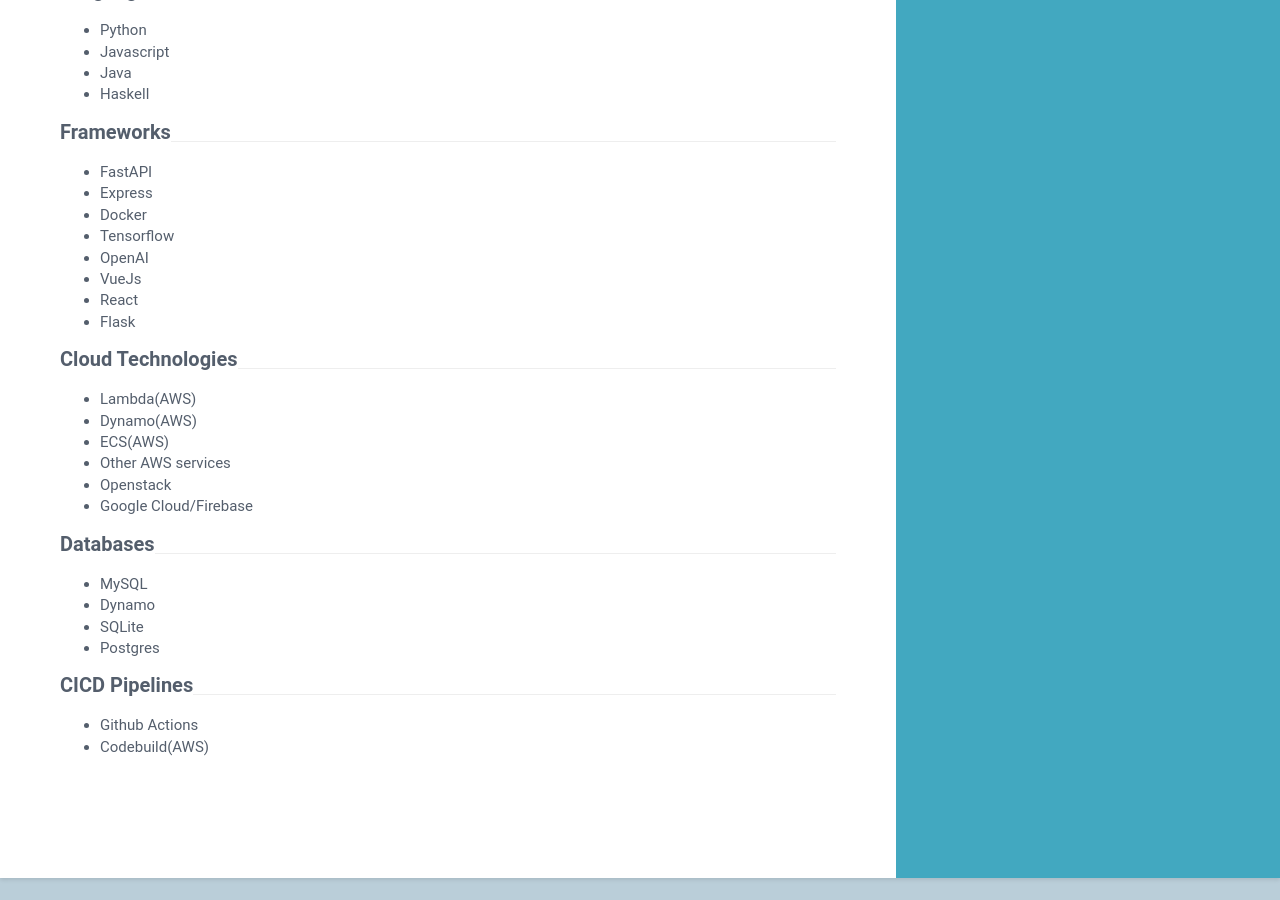
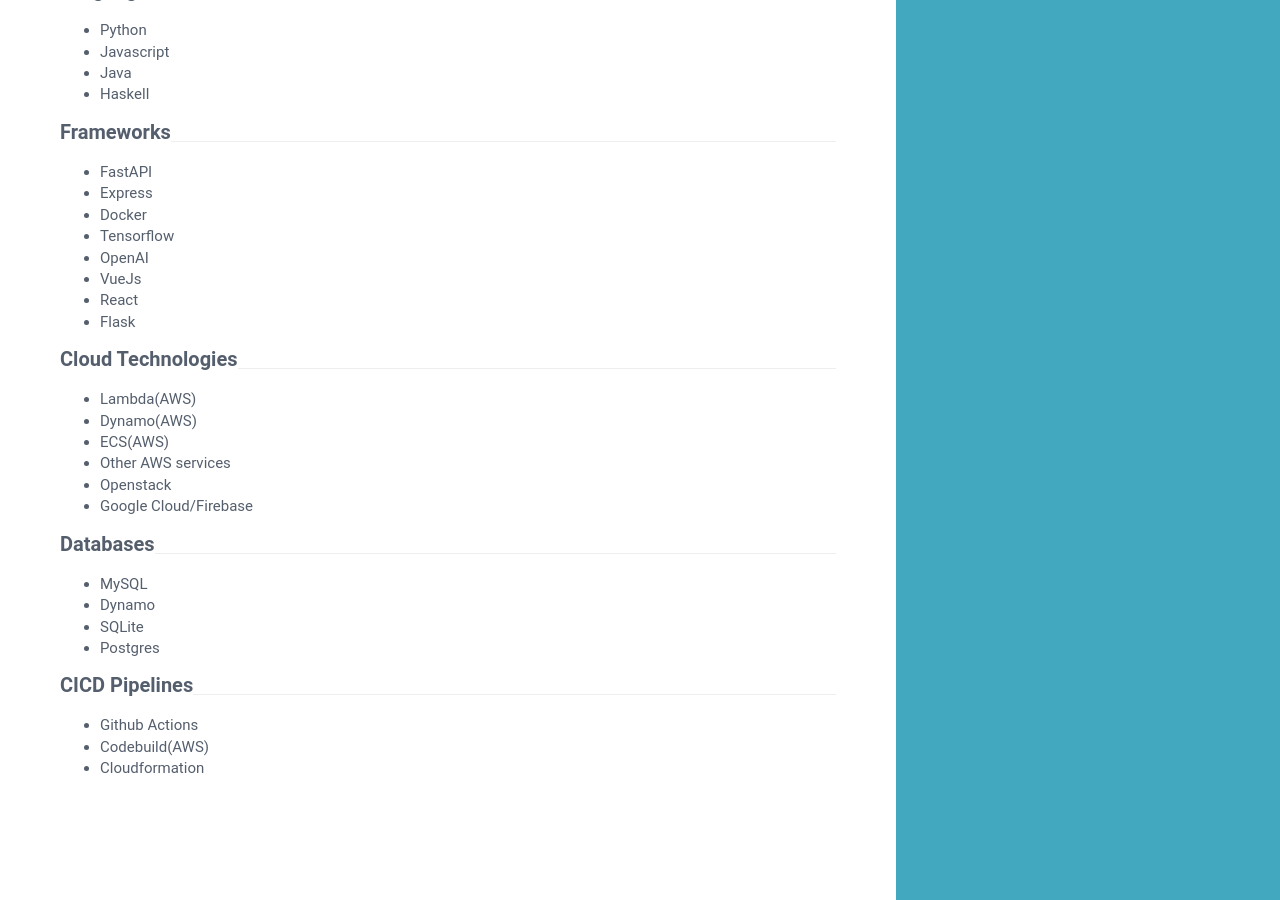
Before and after one commit to Daemon-Macklin/Daemon-Macklin.github.io, a Jekyll site: the page built from print.html, in a window 1280 px wide and 900 px high, scrolled down 1219 px. Built offline with Jekyll 4.4.1, drawn with Linux system fonts in a browser that asks for light colours; before the commit the page ends 2097 px from its top, so only the background shows below that.

Commit message:
Adding cloudformation to skills

```diff
--- a/_data/data.yml
+++ b/_data/data.yml
@@ -132,3 +132,4 @@
         items:
           - name: Github Actions
           - name: Codebuild(AWS)
+          - name: Cloudformation
```
